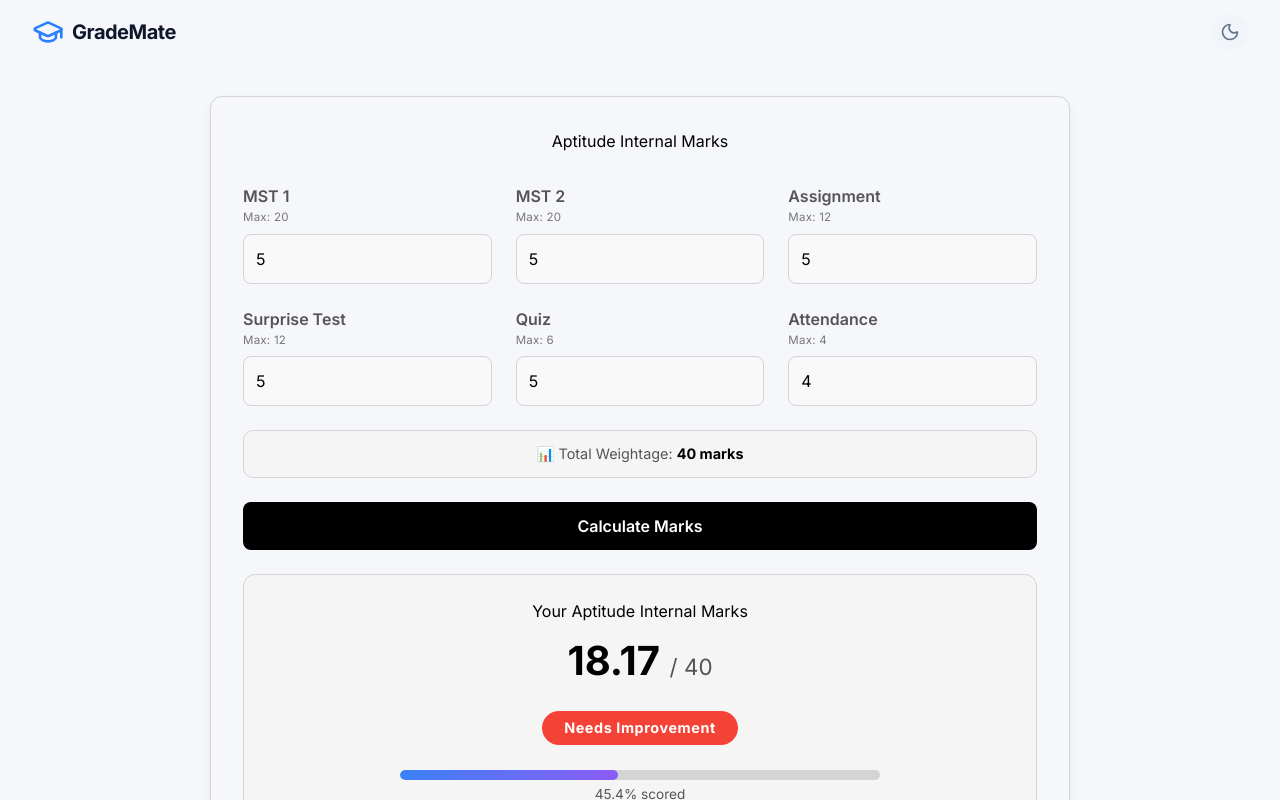
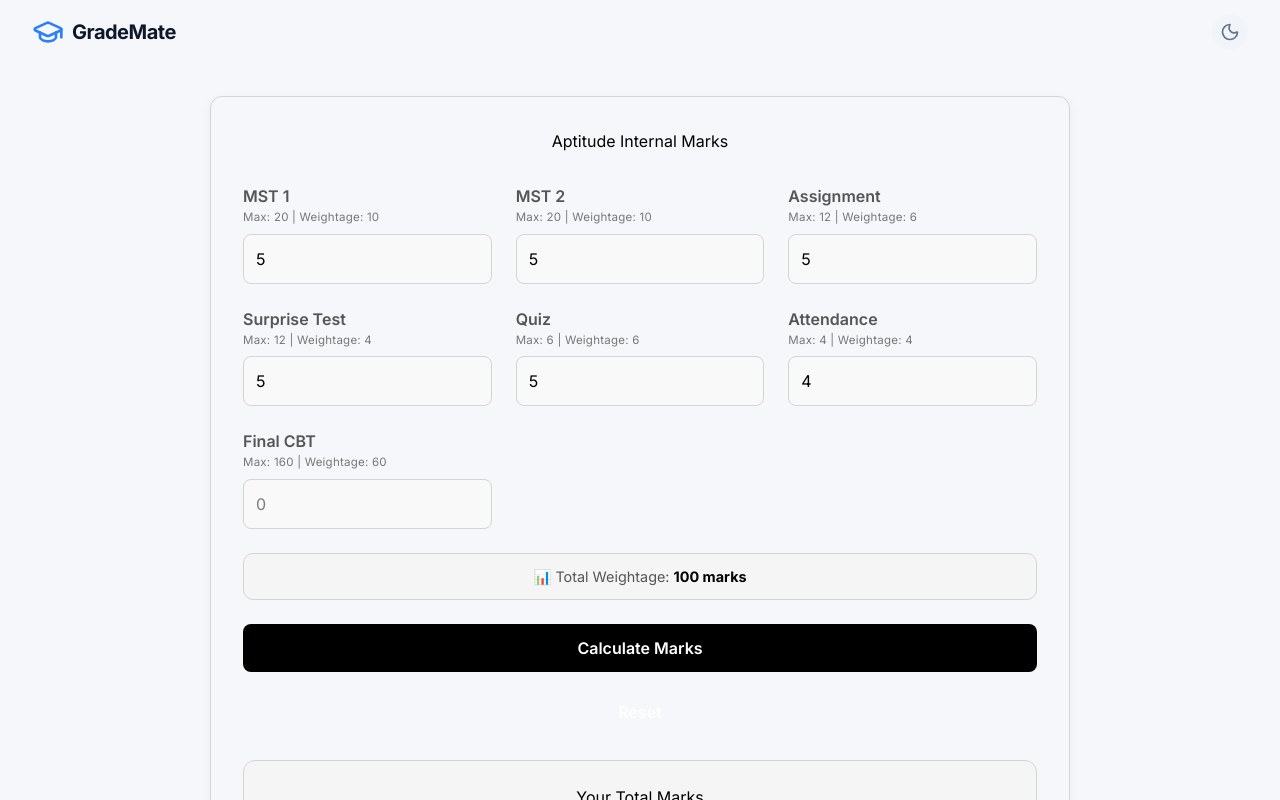
Before and after one commit to Prahlad85/GradeMate, a React (Vite) app: page /aptitude in a window 1280 px wide. Both pictures are taken after typing "5", "5", "5", "5", "5", "5" into the empty fields and a click on the button "Calculate Marks". Shown: the top 800 px of the page. Built offline with nearby package versions, Linux system fonts and the light colour scheme.

Commit message:
Add Final CBT component and update weightage display

```diff
--- a/src/pages/AptitudeCalculator.jsx
+++ b/src/pages/AptitudeCalculator.jsx
@@ -8,9 +8,10 @@ const FormInput = ({ id, label, max, weightage, value, onChange }) => (
     <label htmlFor={id}>
       {label}
       <span className="apt-meta">
-        Max: {max}
+        Max: {max} | Weightage: {weightage}
       </span>
     </label>
+
     <input
       type="number"
       step="any"
@@ -37,41 +38,65 @@ const ScoreRow = ({ label, obtained, max, weightage, scaled }) => (
 );
 
 const components = [
-  { key: "mst1",      label: "MST 1",       max: 20, weightage: 10 },
-  { key: "mst2",      label: "MST 2",       max: 20, weightage: 10 },
-  { key: "assignment",label: "Assignment",   max: 12, weightage: 6  },
-  { key: "surprise",  label: "Surprise Test",max: 12, weightage: 4  },
-  { key: "quiz",      label: "Quiz",         max: 6,  weightage: 6  },
-  { key: "attendance",label: "Attendance",   max: 4,  weightage: 4  },
+  { key: "mst1", label: "MST 1", max: 20, weightage: 10 },
+  { key: "mst2", label: "MST 2", max: 20, weightage: 10 },
+  { key: "assignment", label: "Assignment", max: 12, weightage: 6 },
+  { key: "surprise", label: "Surprise Test", max: 12, weightage: 4 },
+  { key: "quiz", label: "Quiz", max: 6, weightage: 6 },
+  { key: "attendance", label: "Attendance", max: 4, weightage: 4 },
+
+  // NEW INPUT
+  { key: "finalcbt", label: "Final CBT", max: 160, weightage: 60 },
 ];
 
-const initialMarks = components.reduce((acc, c) => ({ ...acc, [c.key]: "" }), {});
+const initialMarks = components.reduce(
+  (acc, c) => ({ ...acc, [c.key]: "" }),
+  {}
+);
 
 const AptitudeCalculator = () => {
   const [marks, setMarks] = useState(initialMarks);
   const [result, setResult] = useState(null);
   const [highlight, setHighlight] = useState(false);
 
-  const parse = (val) => Math.min(Math.max(parseFloat(val) || 0, 0), Infinity);
+  const parse = (val) =>
+    Math.min(Math.max(parseFloat(val) || 0, 0), Infinity);
 
   const handleChange = (e) => {
     const { id, value, max } = e.target;
+
     let num = parseFloat(value);
+
     if (num > parseFloat(max)) num = parseFloat(max);
     if (num < 0) num = 0;
-    setMarks((prev) => ({ ...prev, [id]: isNaN(num) ? "" : num }));
+
+    setMarks((prev) => ({
+      ...prev,
+      [id]: isNaN(num) ? "" : num,
+    }));
   };
 
   const handleSubmit = (e) => {
     e.preventDefault();
+
     const breakdown = components.map((c) => {
       const obtained = parse(marks[c.key]);
+
       const scaled = (obtained / c.max) * c.weightage;
-      return { ...c, obtained, scaled };
+
+      return {
+        ...c,
+        obtained,
+        scaled,
+      };
     });
+
     const total = breakdown.reduce((sum, r) => sum + r.scaled, 0);
+
     setResult({ breakdown, total });
+
     setHighlight(true);
+
     setTimeout(() => setHighlight(false), 1000);
   };
 
@@ -81,11 +106,21 @@ const AptitudeCalculator = () => {
   };
 
   const getGrade = (total) => {
-    if (total >= 36) return { label: "O (Outstanding)", color: "#00c853" };
-    if (total >= 32) return { label: "A+ (Excellent)", color: "#00bcd4" };
-    if (total >= 28) return { label: "A (Very Good)", color: "#2196f3" };
-    if (total >= 24) return { label: "B+ (Good)", color: "#9c27b0" };
-    if (total >= 20) return { label: "B (Average)", color: "#ff9800" };
+    if (total >= 90)
+      return { label: "O (Outstanding)", color: "#00c853" };
+
+    if (total >= 80)
+      return { label: "A+ (Excellent)", color: "#00bcd4" };
+
+    if (total >= 70)
+      return { label: "A (Very Good)", color: "#2196f3" };
+
+    if (total >= 60)
+      return { label: "B+ (Good)", color: "#9c27b0" };
+
+    if (total >= 50)
+      return { label: "B (Average)", color: "#ff9800" };
+
     return { label: "Needs Improvement", color: "#f44336" };
   };
 
@@ -112,12 +147,22 @@ const AptitudeCalculator = () => {
 
         {/* Weightage info bar */}
         <div className="apt-info-bar">
-          <span>📊 Total Weightage: <strong>40 marks</strong></span>
+          <span>
+            📊 Total Weightage: <strong>100 marks</strong>
+          </span>
         </div>
 
         <div className="button-group">
           <button type="submit" className="btn btn-primary">
             Calculate Marks
+          </button>
+
+          <button
+            type="button"
+            className="btn btn-secondary"
+            onClick={handleReset}
+          >
+            Reset
           </button>
         </div>
       </form>
@@ -125,15 +170,19 @@ const AptitudeCalculator = () => {
       {result !== null && (
         <div className="result-box apt-result-box">
           {/* Main Score */}
-          <h3>Your Aptitude Internal Marks</h3>
+          <h3>Your Total Marks</h3>
+
           <div className={`result-value ${highlight ? "highlight" : ""}`}>
-            {result.total.toFixed(2)} <span className="apt-out-of">/ 40</span>
+            {result.total.toFixed(2)}
+            <span className="apt-out-of"> / 100</span>
           </div>
 
           {/* Grade Badge */}
           <div
             className="apt-grade-badge"
-            style={{ backgroundColor: getGrade(result.total).color }}
+            style={{
+              backgroundColor: getGrade(result.total).color,
+            }}
           >
             {getGrade(result.total).label}
           </div>
@@ -142,12 +191,42 @@ const AptitudeCalculator = () => {
           <div className="apt-progress-wrap">
             <div
               className="apt-progress-bar"
-              style={{ width: `${(result.total / 40) * 100}%` }}
+              style={{
+                width: `${(result.total / 100) * 100}%`,
+              }}
             />
           </div>
+
           <p className="apt-percent">
-            {((result.total / 40) * 100).toFixed(1)}% scored
+            {((result.total / 100) * 100).toFixed(1)}% scored
           </p>
+
+          {/* Breakdown Table */}
+          <div className="apt-breakdown">
+            <table>
+              <thead>
+                <tr>
+                  <th>Component</th>
+                  <th>Marks</th>
+                  <th>Weightage</th>
+                  <th>Scaled Score</th>
+                </tr>
+              </thead>
+
+              <tbody>
+                {result.breakdown.map((row) => (
+                  <ScoreRow
+                    key={row.key}
+                    label={row.label}
+                    obtained={row.obtained}
+                    max={row.max}
+                    weightage={row.weightage}
+                    scaled={row.scaled}
+                  />
+                ))}
+              </tbody>
+            </table>
+          </div>
         </div>
       )}
     </div>
```
